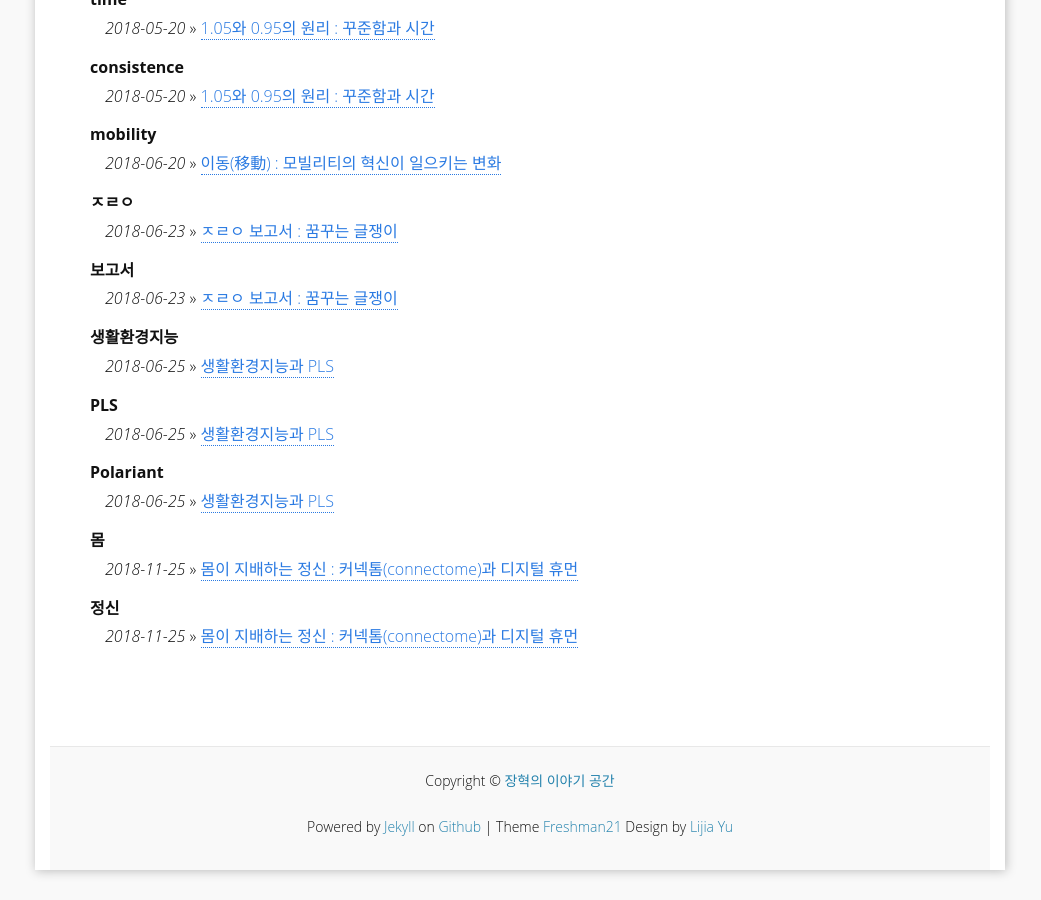
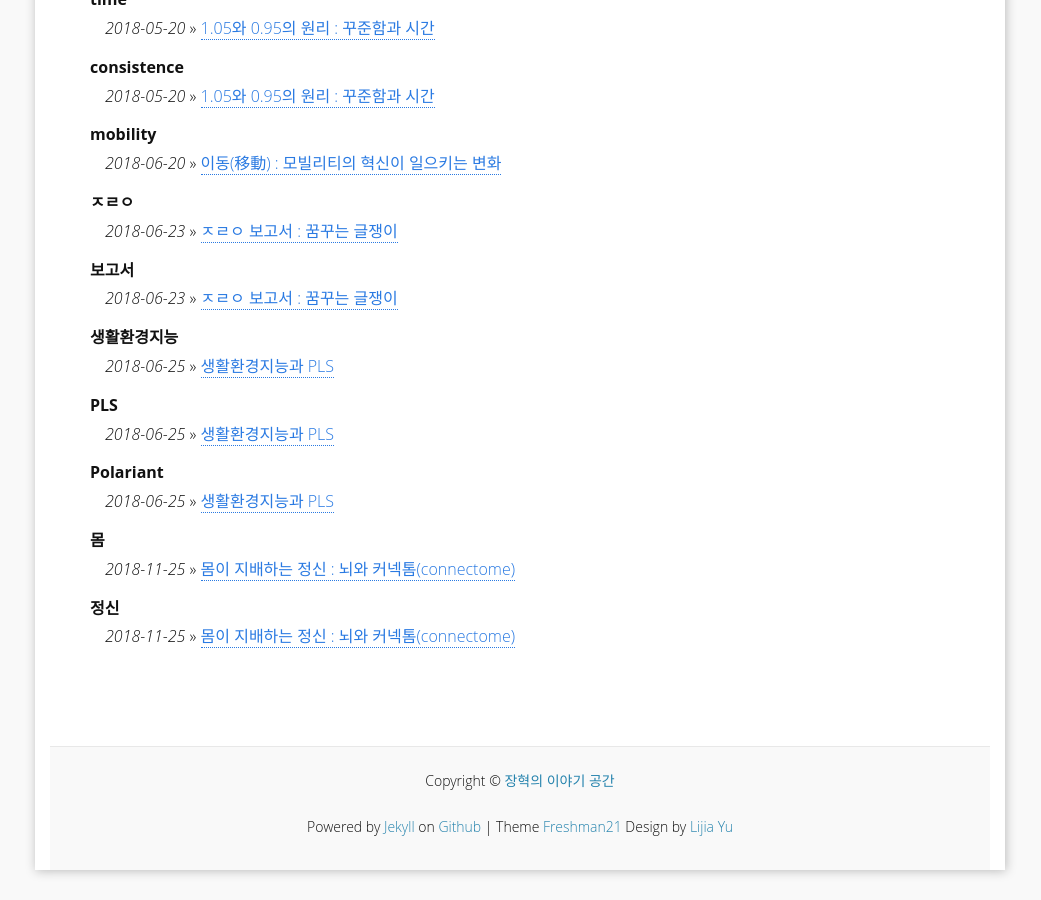
Before and after one commit to HyoukJang/HyoukJang.github.io, a Jekyll site: the page built from tags/index.md, in a window 1280 px wide and 900 px high, scrolled down 2357 px. Shown: the whole window, without its empty margins (120-1161 px from the left). Built offline with Jekyll 4.4.1, drawn with Linux system fonts in a browser that asks for light colours; nearby versions of some CDN libraries; some web fonts are replaced; some of the changed lines change nothing that is shown.

Commit message:
modify the post

```diff
--- a/_posts/2018-11-25-body-ovecome-sprit.md
+++ b/_posts/2018-11-25-body-ovecome-sprit.md
@@ -1,32 +1,38 @@
 ---
 published: true
 layout: post
-title: '몸이 지배하는 정신 : 커넥톰(connectome)과 디지털 휴먼'
+title: '몸이 지배하는 정신 : 뇌와 커넥톰(connectome)'
 author: JH
 categories: report
 tags: 몸 정신
 open: false
 ---
 
-활자가 만들어져 기록하고 저장되는 시대가 도래한 이후로 천년동안 만들어져온 철학은 모두 '정신' 위해 존재하였다고 해도 과언이 아니다. 육체에 대해 노래하거나 그를 묘사하는 건 기껏 그림 및 의학 정도의 학문으로 쳐주는 게 전부였고, 오히려 천박함을 상징하는 단어로 인식되어왔다고 해도 과언이 아니다. 심지어 동양에서 발생한 의학에서는 신체내의 기능 고장에 대한 진단 및 처방으로 정신적 수도를 기록해놓기도 하니 이제껏 몸과 정신의 인식은 정신의 압도적인 지배 관계에 놓여왔다고 생각한다.
+활자가 만들어져 기록하고 저장되는 시대가 도래한 이후로 천 년 동안 만들어져온 철학은 모두 '정신' 위해 존재하였다고 해도 과언이 아니다. 육체에 대해 노래하거나 그를 묘사하는 건 기껏 그림 및 의학 정도의 학문으로 쳐주는 게 전부였고, 오히려 천박함을 상징하는 단어로 인식되어왔다고 해도 과언이 아니다. 심지어 동양에서 발생한 의학에서는 신체 내의 기능 고장에 대한 진단 및 처방으로 정신적 수도를 기록해놓기도 하니 이제껏 몸과 정신의 인식은 정신의 압도적인 지배 관계에 놓여왔다고 생각한다.
 
-나는 오늘 몸과 정신의 구도에서 압도적인 몸의 우위관계를 주장하려 한다. 몸이 없이는 정신이 없고 정신의 물리적 정체는 뇌의 고차원 연산 결과 정도의 그친다는 게 골자이다.
+나는 오늘 몸과 정신의 구도에서 압도적인 몸의 우위 관계를 주장하려 한다. 몸이 없이는 정신이 없고 정신의 물리적 정체는 뇌의 고차원 연산 결과 정도의 그친다는 게 골자이다. 특히 몸 중에서도 물리적 의미의 '뇌'와 '정신'의 우위 관계를 논하고자 한다.
 
-내가 이러한 생각을 하게된 계기는 딥러닝의 놀라운 발전과 커넥톰(connectome) 프로젝트의 기대감 하에서 내린 결론이다. 공학을 공부하고 기술을 상용화하고 있는 일을 하고 있는 사람으로써 지극히 편향된 생각이라고 볼 수 있지만 충분한 개연성과 공학적 성과가 이를 너무 강하게 뒷받침하고 있다는 생각이 들었기 떄문이다.
+내가 이러한 생각을 하게 된 계기는 딥러닝의 놀라운 발전과 커넥톰(Connectome) 프로젝트의 기대감 하에서 내린 결론이다. 공학을 공부하고 기술을 상용화하는 일을 하고 있는 사람으로서 지극히 편향된 생각이라고 볼 수 있지만 충분한 개연성과 공학적 성과가 이를 너무 강하게 뒷받침하고 있다는 생각이 들었기 떄문이다.
 
 **(1) 딥러닝은 뉴런의 전기적 상호작용의 묘사**
 
-지금 우리 곁에서 가장 급격한 기술적 혁명은 AI가 산업 곳곳에 빠르게 스며들고 있다는 것이다. 일반인들에게는 구글의 알파고(Alphago)가 이세돌을 압도한 사건으로 촉발되었지만 사실 기술적으로는 딥러닝이라 불리는 기술이 인간보다 더 인지(Recognition)를 정확하게 하면서부터 큰 변화가 시작되었다. 가장 먼저 이미지 내의 사물 인식을 인간보다 더 정확하게 인식하기 시작하여 지금은 이미 이미지, 영상 분야에서 인간의 수준을 뛰어넘었으며 최근에는 인간보다 더 언어를 잘 이해하는 인공지능 모델이 나오기 시작했습니다.
+지금 우리 곁에서 가장 급격한 기술적 혁명은 AI가 산업 곳곳에 빠르게 스며들고 있다는 것이다. 일반인들에게는 구글의 알파고(Alphago)가 이세돌을 압도한 사건으로 촉발되었지만 사실 기술적으로는 딥러닝이라 불리는 기술이 인간보다 더 인지(Recognition)를 정확하게 하면서부터 큰 변화가 시작되었다. 가장 먼저 이미지 내의 사물 인식을 인간보다 더 정확하게 인식하기 시작하여 지금은 이미 이미지, 영상 분야에서 인간의 수준을 뛰어넘었으며 최근에는 인간보다 더 언어를 잘 이해하는 인공지능 모델이 나오기 시작했다.
 
 ![딥러닝과 뉴런]({{site.baseurl}}/images/neuran_and_deep_learning.jpg)
 
-딥러닝의 가장 작은 단위는 뇌의 기본 물리적 단위인 뉴런에서 본따왔습니다. 2 ~ 3개의 입력에 가중치를 두어 연산하고 그 출력을 그 다음 뉴런의 입력으로 보내는 과정이며 이는 뉴런의 전기적 신호 전달 기작을 가장 단순한 형태로 모사한 것이지요. 이를 깊고 넓게 연결한 것이 딥 뉴럴 네트워크(Deep Nerual Network)이고 이것이 딥러닝의 기본 모델입니다.
+딥러닝의 가장 작은 단위는 뇌의 기본 물리적 단위인 뉴런을 묘사한 것이다. 2~3개의 입력에 가중치를 두어 연산하고 그 출력을 그다음 뉴런의 입력으로 보내는 과정이며 이는 뉴런의 전기적 신호 전달 작용을 가장 단순한 형태로 모사한 모델이다. 이를 깊고 넓게 연결한 것이 딥 뉴럴 네트워크(Deep Nerual Network)이고 이것이 딥러닝의 기본 구조이다.
 
-뇌를 가장 단순하게 모델링한 딥러닝이 이렇게 놀라운 성능을 보인다면, 사람의 고차원적 사고와 철학 그리고 정신은 결국 수많은 뉴런 세포들의 연산의 결과 정도가 아닐까요? 그렇다면 물리적 몸의 일부인 뉴런 다발이 훨씬 중요하다고도 볼 수 있겠군요.
+뇌를 가장 단순하게 모형화 한 딥러닝이 이렇게 놀라운 성능을 보인다면, 사람의 고차원적 사고와 철학 그리고 정신은 결국 수많은 뉴런 세포들의 연산 결과 정도가 아닐까? 그렇다면 물리적 몸의 일부인 뉴런 다발이 선행되는 개념이라고 볼 수 있겠다.
 
 
 **(2) 커넥톰(Connectome) 프로젝트와 인간의 뇌의 완벽한 이해**
 
 ![커넥톰]({{site.baseurl}}/images/connectome.jpg)
 
-> 커넥톰(Connectome, 커넥텀)은 뇌 속에 있는 신경 세포들의 연결을 종합적으로 표현한 뇌지도로써, 일종의 뇌 회로도라고 생각할 수 있다. 좀 더 넓은 의미로의 커넥톰은 단순히 뇌 안에 있는 신경세포 뿐만이 아니라 우리 몸에 넓게 분포되어있는 신경세포들 간의 연결망을 가리킨다. \\ 이러한 커넥톰을 연구하는 학문을 '연결체학'(Connectomics)이라고 하는데 이들이 다루는 주제는 어떤 국한된 신경계 내에서 뉴런과 시냅스간의 자세한 미시적 상호작용에서부터 모든 대뇌 피질과 피질 하부간의 기능적, 구조적 구조들을 기술하고 하는 거시적 상호작용까지 넓게 분포하고 있다. 하지만 연결체학이라는 용어 자체는 주로 뇌 안에서 일어나는 신경 상호작용에 대한 이해와 구조를 밝히는 작업등을 가리키는 데 사용된다.\\ 최근에는 2011년에 예쁜꼬마선충의 커넥톰을 해독하는데 성공했으며, 쥐 망막의 커넥톰 일부와 시각 피질 일부를 해독해 내는데 성공했다. 이러한 자료는 Open Connectome Project에 공개되어 있다. 연결체학의 궁극적인 목표는 사람 뇌의 모든 연결망을 그려내는 것이다. 현재 이러한 연구는 '휴먼 커넥톰 프로젝트'(Human Connectome Project)라는 이름으로 진행되고 있으며 건강한 성인 뇌의 연결구조를 밝혀내는 데 집중하고 있다.
+> 커넥톰(Connectome, 커넥텀)은 뇌 속에 있는 신경 세포들의 연결을 종합적으로 표현한 뇌지도로써, 일종의 뇌 회로도라고 생각할 수 있다. 좀 더 넓은 의미로의 커넥톰은 단순히 뇌 안에 있는 신경세포뿐만이 아니라 우리 몸에 널리 분포되어있는 신경세포들 간의 연결망을 가리킨다. \\ 이러한 커넥톰을 연구하는 학문을 '연결체학'(Connectomics)이라고 하는데 이들이 다루는 주제는 어떤 국한된 신경계 내에서 뉴런과 시냅스간의 자세한 미시적 상호작용에서부터 모든 대뇌 피질과 피질 하부간의 기능적, 구조적 구조들을 기술하고 하는 거시적 상호작용까지 넓게 분포하고 있다. 하지만 연결체학이라는 용어 자체는 주로 뇌 안에서 일어나는 신경 상호작용에 대한 이해와 구조를 밝히는 작업등을 가리키는 데 사용된다. ![위키백과 커넥톰][https://ko.wikipedia.org/wiki/%EC%BB%A4%EB%84%A5%ED%86%B0]
+
+커넥톰은 뉴런의 물리적 연결을 완벽하게 재현하고 이해하려는 시도이다. 특히 이 프로젝트를 선도하고 있는 세바스찬 승 교수는 '인간은 커넥톰(connectome)이다'라고 주장하며 최근에는 삼성전자의 AI 전략을 수립하는 직책으로 스카우트된 바 있을 정도로 이제 결과를 재현할 수 있는 물리적 형태에 관한 연구가 산업과 접점을 만들어가며 가속화되고 있다고 본다.
+
+DNA 시퀀스를 모두 해독하는 게놈(genome) 프로젝트에 이어 사람의 뇌의 구조를 개인마다 완벽하게 모형화 하여 갖게 된다면 새로운 입력에 대한 출력을 더욱더 훨씬 정확하게 예측하는 상황이 도래할 것이다. 이를 통해 철학적 사고의 바탕도 알게되고 어쩌면 비슷한 철학을 가진 이들을 클러스터링하는 구체적인 방법론을 갖게 될지도 모른다.
+
+정신은 그저 결과이다. 이제까지 블랙박스로 두고 이해하지 못하고 남아있던 뇌의 연산 구조를 이해하게 된다면 정말 몸이 지배하는 정신의 세계로의 탈바꿈이 당연해질 것이다. 더 나아가서는 사람의 정신을 가장 정확히 지배하는 방법을 물리적이고 의학적으로 알게 되는 무기를 우리 스스로 갖게 되지 않을까
```
